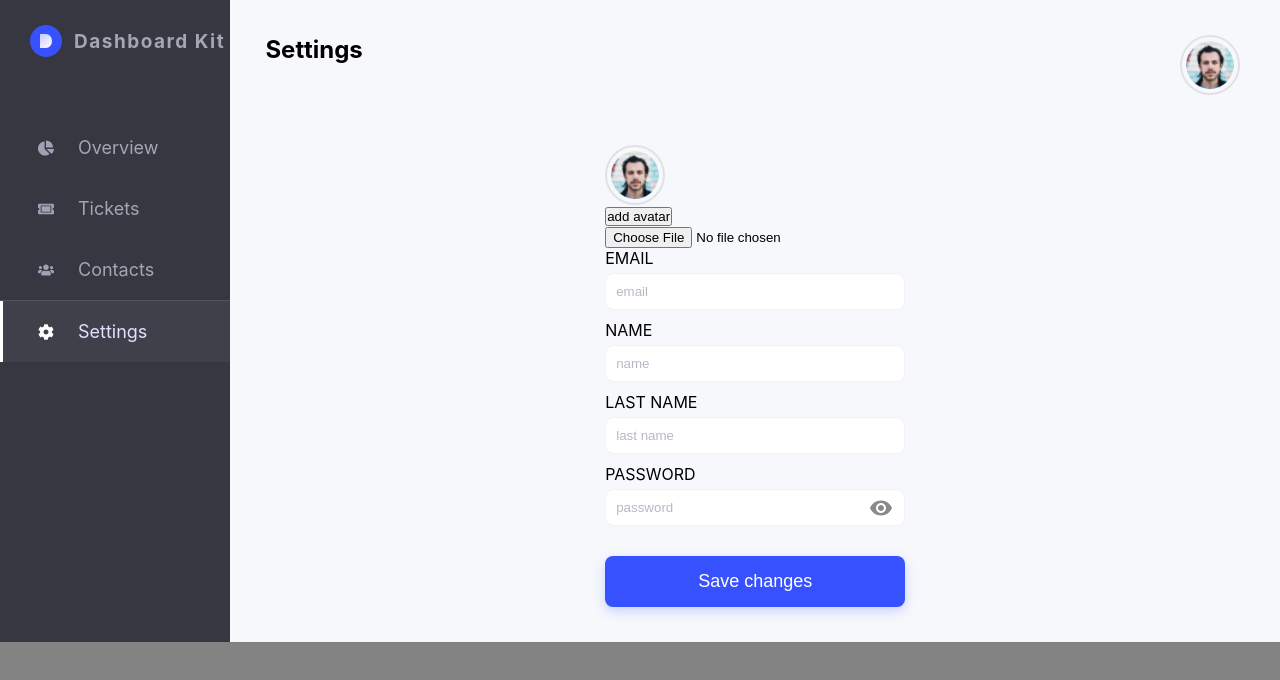
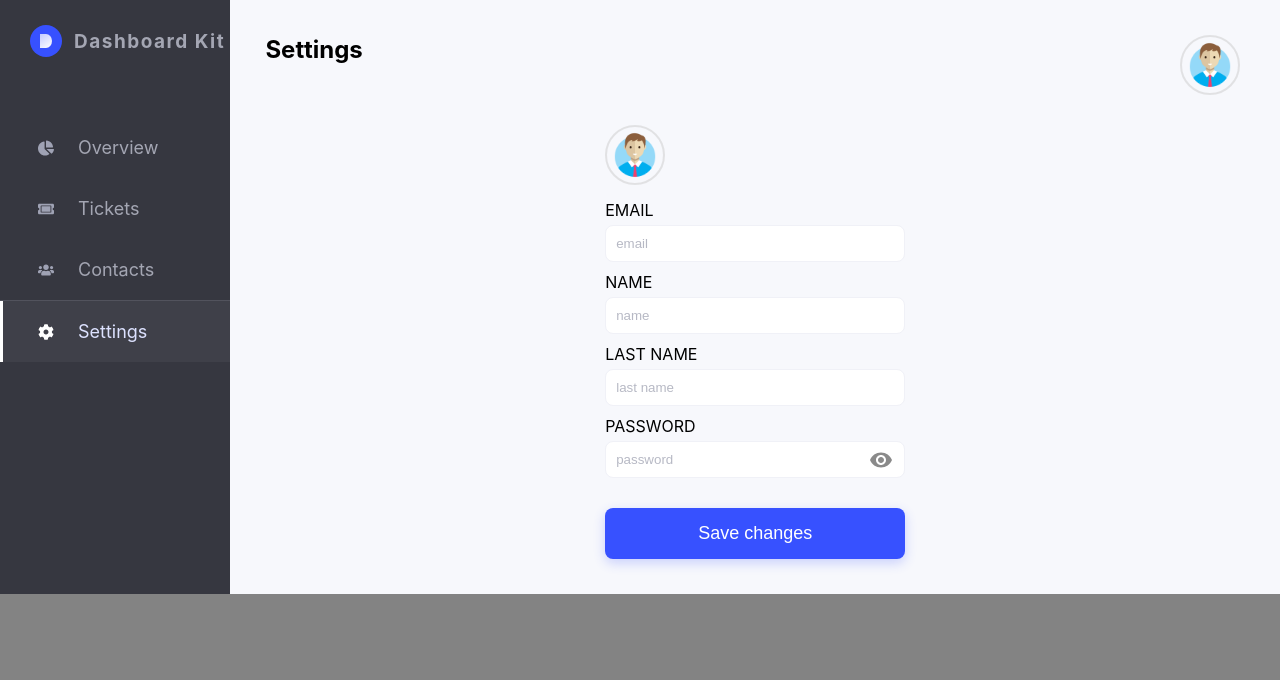
Before and after one commit to Yurii04UA/admin-panel, a React (Create React App) app: page /admin/settings in a window 1280 px wide. Shown: the top 680 px of the page. Built offline with nearby package versions, Linux system fonts and the light colour scheme.

Commit message:
feat: added possibility add avatar

```diff
--- a/src/Components/Avatar/Avatar.module.scss
+++ b/src/Components/Avatar/Avatar.module.scss
@@ -8,6 +8,7 @@
    justify-content: center;
    img{
     width: 85%;
+    height: 85%;
     border-radius: 50%;
    }
 }
--- a/src/Components/Avatar/Avatar.tsx
+++ b/src/Components/Avatar/Avatar.tsx
@@ -1,11 +1,14 @@
-import { avatar } from "../../assets/img/avatar";
+import { unknownAvatar } from "../../assets/img/avatar";
+import { useAvatar } from "../../Hooks/useAvatar";
 
 import s from './Avatar.module.scss';
 
 export const Avatar = () => {
+  const { avatarUrl,isChangeAvatar} = useAvatar();
   return (
+
     <div className={s.avatar}>
-      <img src={avatar} alt="avatar" />
+      <img src={isChangeAvatar && avatarUrl? avatarUrl : unknownAvatar} alt="avatar" />
     </div>
   );
 };
--- /dev/null
+++ b/src/Components/Form/InputFile/InputFile.module.scss
@@ -0,0 +1,27 @@
+.avatar{
+   margin-bottom: 15px;
+   display: flex;
+   align-items: center;
+   gap: 30px;
+   .input{
+      display: none;
+   }
+   .label{
+      cursor: pointer;
+   }
+   .showAvatar{
+      width: 60px;
+      height: 60px;
+      border-radius: 50%;
+      border: 2px solid rgba(204, 204, 204, 0.5019607843);
+      display: flex;
+      align-items: center;
+      justify-content: center;
+      img {
+         width: 85%;
+         height: 85%;
+         border-radius: 50%;
+         object-fit: cover;
+     }
+  }
+}
--- /dev/null
+++ b/src/Components/Form/InputFile/InputFile.tsx
@@ -0,0 +1,43 @@
+import { useState, useEffect } from "react";
+import { useAvatar } from "../../../Hooks/useAvatar";
+import { Avatar } from "../../Avatar";
+
+import s from "./InputFile.module.scss";
+
+interface IInputProps{
+   showPreview: boolean
+}
+
+export const InputFile: React.FC<IInputProps> = ({showPreview}) => {
+   const { setAvatar } = useAvatar();
+   const [url,setUrl] = useState<string | ArrayBuffer | null>(null);
+
+   useEffect(() => {
+      setAvatar(url);
+   },[url]);
+
+   const filerReader = new FileReader();
+   filerReader.onloadend = () => {
+     setUrl(filerReader.result);
+   };
+
+   const loadHandler = (e: React.ChangeEvent<HTMLInputElement>) => {
+     const file = e.target.files?.item(0);
+     filerReader.readAsDataURL(file as Blob);
+
+   };
+
+   const preview = url? <div className={s.showAvatar}>
+      <img src={url as string} alt="avatar"  />
+      </div>: null;
+  return (
+    <div className={s.avatar}>
+      <label className={s.label}>
+        <Avatar />
+        <input type="file" className={s.input} onChange={loadHandler} accept="image/*"/>
+      </label>
+      {showPreview? preview : null}
+
+    </div>
+  );
+};
--- /dev/null
+++ b/src/Components/Form/InputFile/index.ts
@@ -0,0 +1 @@
+export * from './InputFile';
--- a/src/Context/AuthContext.tsx
+++ b/src/Context/AuthContext.tsx
@@ -10,7 +10,7 @@ interface IChildren {
    children: React.ReactNode;
 }
 
-export const AuthProvider = ({ children }: IChildren) => {
+export const AuthProvider: React.FC<IChildren> = ({ children }) => {
   const [isLogin, setIsLogin] = useState(true);
   const signIn = () => setIsLogin(true);
   const logOut = () => setIsLogin(false);
--- /dev/null
+++ b/src/Context/AvatarContext.tsx
@@ -0,0 +1,30 @@
+import { createContext, useState } from "react";
+
+export const AvatarContext = createContext({
+  isChangeAvatar: false,
+  avatarUrl: null as any,
+  changeAvatar: () => {},
+  setAvatar: (url: string | ArrayBuffer | null) => {
+    url;
+  },
+});
+
+interface IChildren {
+  children: React.ReactNode;
+}
+
+export const AvatarProvider: React.FC<IChildren> = ({ children }) => {
+  const [isChangeAvatar, setIsChangeAvatar] = useState(false);
+  const [avatarUrl, setAvatarUrl] = useState<string | ArrayBuffer | null>(null);
+
+  const changeAvatarTrue = () => setIsChangeAvatar(true);
+  const setAvatar = (url: string | ArrayBuffer | null) => setAvatarUrl(url);
+
+  return (
+    <AvatarContext.Provider
+      value={{changeAvatar: changeAvatarTrue, isChangeAvatar, setAvatar, avatarUrl, }}
+    >
+      {children}
+    </AvatarContext.Provider>
+  );
+};
--- /dev/null
+++ b/src/Hooks/useAvatar.tsx
@@ -0,0 +1,7 @@
+import { useContext } from 'react';
+import { AvatarContext } from '../Context/AvatarContext';
+
+export const useAvatar = () =>{
+
+   return useContext(AvatarContext);
+};
--- a/src/Pages/Settings/components/Form/Form.module.scss
+++ b/src/Pages/Settings/components/Form/Form.module.scss
@@ -4,11 +4,6 @@
    max-width: 300px;
    width: 100%;
 
-   .avatar{
-
-      input {
-      }
-   }
 }
 
 
--- a/src/Pages/Settings/components/Form/Form.tsx
+++ b/src/Pages/Settings/components/Form/Form.tsx
@@ -1,7 +1,9 @@
 import { useState } from "react";
-import { Avatar } from "../../../../Components/Avatar";
+
 import { Button } from "../../../../Components/Button";
 import { Input } from "../../../../Components/Form/Input";
+import { InputFile } from "../../../../Components/Form/InputFile";
+import { useAvatar } from "../../../../Hooks/useAvatar";
 
 import s from "./Form.module.scss";
 
@@ -11,11 +13,14 @@ export const Form = () => {
   const lastNameData = localStorage.getItem("lastName");
   const passData = localStorage.getItem("pass");
 
+
   const [email, setEmail] = useState(emaliData as string);
   const [name, setName] = useState(nameData as string);
   const [lastName, setLastName] = useState(lastNameData as string);
   const [pass, setPass] = useState(passData as string);
   const [isChange, setIsChange] = useState(false);
+  const [showPreview,setShowPreview] = useState(true);
+  const {changeAvatar: changeAvatar,avatarUrl} = useAvatar();
 
   const changeValue = (key: string, newValue: string) => {
     localStorage.removeItem(key);
@@ -44,23 +49,14 @@ export const Form = () => {
     if (change) {
       setIsChange(true);
     }
+    if(avatarUrl){
+      changeAvatar();
+      setShowPreview(false);
+    }
   };
 
-  const [image,setImage] = useState<File| null | undefined >(null);
-  const [url,setUrl] = useState<string | ArrayBuffer | null>(null);
-  const filerReader = new FileReader();
-  filerReader.onloadend = () => {
-    setUrl(filerReader.result);
-  };
-
-  const loadHandler = (e: React.ChangeEvent<HTMLInputElement>) => {
-    const file = e.target.files?.item(0);
-    setImage(file);
-    filerReader.readAsDataURL(file as Blob);
-  };
   return (
     <>
-    <img src={url as string} alt="" />
       {isChange ? (
         <div className={s.modal}>
           <div className={s.result}>
@@ -71,16 +67,7 @@ export const Form = () => {
         </div>
       ) : null}
       <form className={s.form} onSubmit={submitHandler}>
-        <Avatar />
-        <div className={s.avatar}>
-
-          <button onClick={(event) =>{
-            event.preventDefault();
-          }}>add avatar</button>
-
-          <input type= 'file' onChange={loadHandler}/>
-        </div>
-
+        <InputFile showPreview={showPreview}/>
         <Input
           label="email"
           placeholder="email"
--- a/src/assets/img/avatar/index.tsx
+++ b/src/assets/img/avatar/index.tsx
@@ -1,4 +1,5 @@
 import avatar from "./avatar.png";
 import testPhoto from "./testPhoto.jpg";
+import unknownAvatar from './unknownAvatar.png';
 
-export { avatar, testPhoto };
+export { avatar, testPhoto , unknownAvatar};
```
Also changed, not shown: src/App/App.tsx (+7 -0 lines), src/assets/img/avatar/unknownAvatar.png (added).
